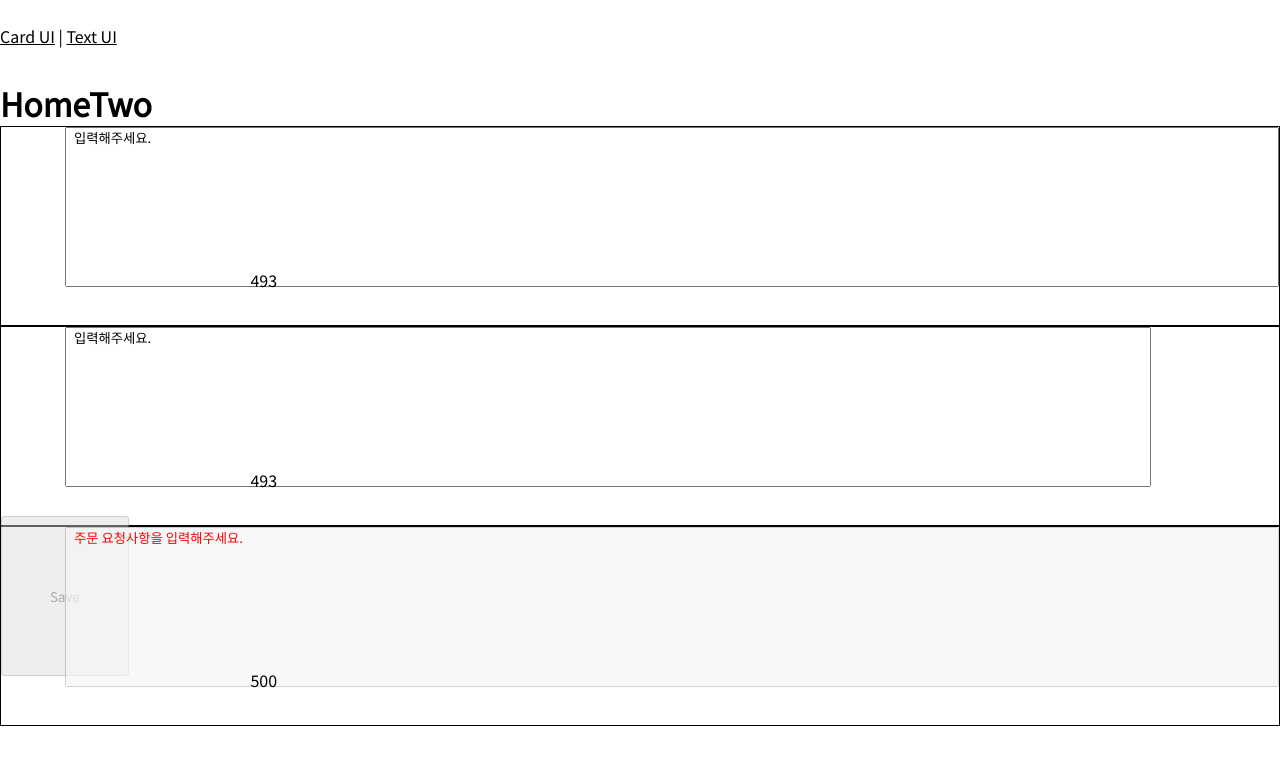
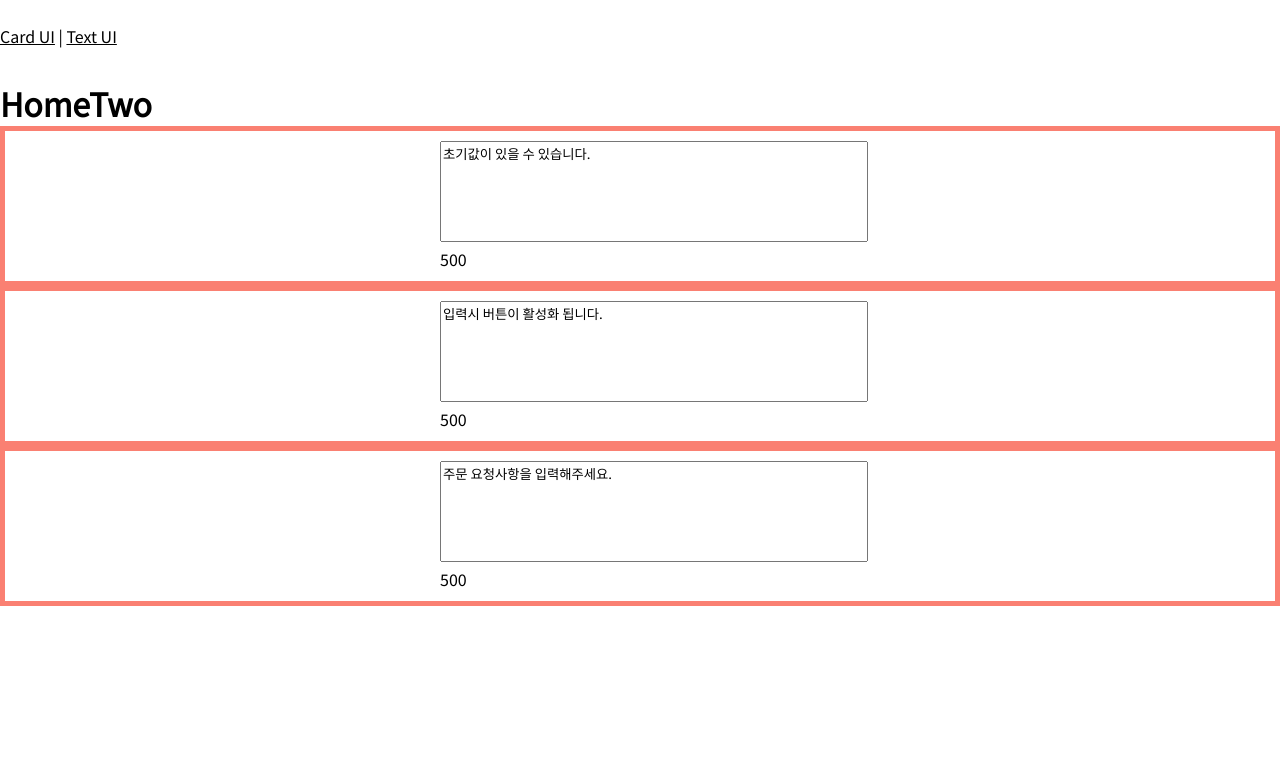
Before and after one commit to Romanus93/component-ui-using-sass, a Vue app: page /TextUi in a window 1280 px wide. Shown: the top 764 px of the page. Built offline with nearby package versions, Linux system fonts and the light colour scheme.

Commit message:
textarea-ui setting

```diff
--- a/src/assets/scss/cardUi.scss
+++ b/src/assets/scss/cardUi.scss
@@ -1,4 +1,4 @@
-.main {
+.car-ui {
   width: 100vw;
   max-width: 100%;
   section {
--- a/src/components/CardCol.vue
+++ b/src/components/CardCol.vue
@@ -25,13 +25,11 @@
 
 <script>
 import UserRating from "./UserRating.vue";
-import SassVue from "./SassVue.vue";
 
 export default {
   name: "cardCol",
   components: {
     UserRating,
-    SassVue,
   },
   created() {
     console.log(1, this.card.imgUrl);
--- a/src/components/InputUi.vue
+++ /dev/null
@@ -1,121 +0,0 @@
-<template>
-  <div class="text-btn-box flex">
-    <div class="text-box" :class="{ 'text-box-with-btn': btnShow }">
-      <textarea
-        :placeholder="textPlaceholder"
-        maxlength="500"
-        v-model="characters"
-        :readonly="textReadonly"
-        :disabled="textDisabled"
-        :rows="textRows"
-        :cols="textCols"
-        :style="
-          placeholderColor ? { '--placeholder-color': placeholderColor } : {}
-        "
-      ></textarea>
-      <span class="counter">
-        {{ charactersLeft }}
-      </span>
-    </div>
-    <div class="btn-box" v-if="btnShow">
-      <button class="button--save" type="button" :disabled="disableButton">
-        Save
-      </button>
-    </div>
-  </div>
-</template>
-
-<script>
-export default {
-  name: "InputUi",
-  props: {
-    textareaType: {
-      type: String,
-    },
-  },
-  created() {
-    console.log("created", this.disableButton);
-    if (this.textareaType == "one") {
-    } else if (this.textareaType == "two") {
-      this.btnShow = true;
-    } else {
-      this.characters = "";
-      this.textDisabled = true;
-      this.textReadonly = true;
-      this.textPlaceholder = "주문 요청사항을 입력해주세요.";
-      this.placeholderColor = "red";
-    }
-  },
-  data() {
-    return {
-      text: "",
-      characters: "입력해주세요.",
-      textDisabled: false,
-      textReadonly: false,
-      textPlaceholder: "placeholder",
-      textRows: 10,
-      textCols: 20,
-      placeholderColor: "black",
-      btnShow: false,
-    };
-  },
-  computed: {
-    charactersLeft() {
-      let char = this.characters.length;
-      let limit = 500;
-      return limit - char;
-    },
-    disableButton() {
-      if (this.characters == "입력해주세요.") {
-        return true;
-      } else {
-        return false;
-      }
-    },
-  },
-};
-</script>
-
-<style scoped>
-.text-btn-box {
-  width: 100%;
-  border: 1px solid;
-  height: 25vh;
-}
-
-.text-box {
-  width: 95%;
-  margin-left: 5%;
-}
-
-.text-box textarea {
-  width: 100%;
-  resize: none;
-  height: 20vh;
-  padding: 0 0.5rem;
-}
-
-textarea::placeholder {
-  color: var(--placeholder-color);
-}
-
-.text-box .counter {
-  position: relative;
-  right: -11.6rem;
-  bottom: 1.5rem;
-}
-
-.btn-box {
-  width: 10%;
-  height: 20vh;
-}
-
-.button--save {
-  width: 100%;
-  height: 100%;
-}
-
-.text-box-with-btn {
-  width: 85%;
-}
-</style>
--- /dev/null
+++ b/src/components/MultiLineText.vue
@@ -0,0 +1,99 @@
+<template>
+  <li class="multi-line-text-container">
+    <div
+      class="multi-line-text"
+      :class="{ 'multi-line-text-with-btn': textarea.isButton }"
+    >
+      <textarea
+        :placeholder="textarea.placeholder"
+        :maxlength="textarea.maxlength"
+        v-model="characters"
+        :readonly="textarea.readonly"
+        :disabled="textarea.disabled"
+        rows="5"
+        cols="50"
+        :style="
+          textarea.placeholderColor
+            ? { '--placeholder-color': textarea.placeholderColor }
+            : {}
+        "
+      ></textarea>
+      <span class="character-counter">
+        {{ characterCounter }}
+      </span>
+    </div>
+    <div class="btn-box" v-if="textarea.isButton">
+      <button class="btn--save" type="button">Save</button>
+    </div>
+  </li>
+</template>
+
+<script>
+export default {
+  name: "MultiLineText",
+  props: {
+    textarea: {
+      type: Object,
+    },
+  },
+  created() {
+    console.log(this.textarea);
+  },
+  data() {
+    return {
+      characters: "",
+    };
+  },
+  computed: {
+    characterCounter() {
+      let char = this.characters.length;
+      let limit = 500;
+      return limit - char;
+    },
+    // disableButton() {
+    //   if (this.characters == "입력해주세요.") {
+    //     return true;
+    //   } else {
+    //     return false;
+    //   }
+    // },
+  },
+};
+</script>
+
+<style scoped>
+.multi-line-text-container {
+  width: 100%;
+  border: 5px solid salmon;
+}
+
+.multi-line-text {
+  width: 400px;
+  margin: 10px auto;
+}
+
+.multi-line-text textarea {
+  resize: none;
+}
+
+textarea::placeholder {
+  color: var(--placeholder-color);
+}
+
+.multi-line-text .counter {
+}
+
+.btn-box {
+  width: 400px;
+  margin: 0 auto;
+  border: 5px seagreen solid;
+}
+
+.btn--save {
+  width: 50px;
+  height: 30px;
+}
+
+.multi-line-text-with-btn {
+}
+</style>
--- a/src/components/SassVue.vue
+++ b/src/components/forPractice/SassVue.vue
@@ -2,7 +2,7 @@
   <div class="container1">
     <h1 class="head">hi-I'm sass</h1>
     <div class="container2">
-      <h2 class="title">재밌는데 어려운 씨바것</h2>
+      <h2 class="title">재밌는데 어려운</h2>
     </div>
     <div class="box1">
       <h1>Lorem ipsum</h1>
@@ -17,6 +17,5 @@
 </template>
 
 <style lang="scss" scoped>
-@import "../assets/scss/sass.scss";
-// @import "~@/assets/scss/sass.scss";
+@import "../../assets/scss/sass.scss";
 </style>
--- a/src/pages/CardUi.vue
+++ b/src/pages/CardUi.vue
@@ -1,5 +1,5 @@
 <template>
-  <div class="main">
+  <main class="card-ui">
     <section>
       <h2>col - card</h2>
       <ul class="cards--col">
@@ -12,7 +12,7 @@
         <card-row v-for="item in items" :key="item.id" :card="item" />
       </ul>
     </section>
-  </div>
+  </main>
 </template>
 
 <script>
--- a/src/pages/TextUi.vue
+++ b/src/pages/TextUi.vue
@@ -1,27 +1,80 @@
 <template>
-  <div>
+  <main class="multi-line-text-ui">
     <h1>HomeTwo</h1>
-    <input-ui textareaType="one"></input-ui>
-    <input-ui textareaType="two"></input-ui>
-    <input-ui textareaType="three"></input-ui>
-  </div>
+    <ul>
+      <multi-line-text
+        v-for="item in items"
+        :key="item.id"
+        :textarea="item"
+      ></multi-line-text>
+    </ul>
+  </main>
 </template>
 
 <script>
-import InputUi from "/src/components/InputUi.vue";
+import MultiLineText from "../components/MultiLineText.vue";
 
 export default {
   name: "TextUi",
   components: {
-    InputUi,
+    MultiLineText,
   },
-  data() {
-    return {};
+  data: () => {
+    return {
+      items: [
+        {
+          id: 1,
+          type: "base",
+          name: "textarea",
+          text: "",
+          placeholder: "초기값이 있을 수 있습니다.",
+          characters: "입력해주세요.",
+          cols: 50,
+          rows: 5,
+          maxlength: 500,
+          placeholderColor: "black",
+          readonly: false,
+          disabled: false,
+          isButton: false,
+        },
+        {
+          id: 2,
+          type: "base",
+          name: "textarea",
+          text: "",
+          placeholder: "입력시 버튼이 활성화 됩니다.",
+          characters: "입력해주세요.",
+          cols: 50,
+          rows: 5,
+          placeholderColor: "black",
+          readonly: false,
+          disabled: false,
+          isButton: false,
+        },
+        {
+          id: 3,
+          type: "base",
+          name: "textarea",
+          text: "",
+          placeholder: "주문 요청사항을 입력해주세요.",
+          characters: "입력해주세요.",
+          cols: 50,
+          rows: 5,
+          placeholderColor: "black",
+          readonly: false,
+          disabled: false,
+          isButton: false,
+        },
+      ],
+    };
   },
 };
 </script>
 
 
 
-<style scoped>
+<style lang="scss" scoped>
+.multi-line-text-ui {
+  width: 100vw;
+}
 </style>
```
Also changed, not shown: src/components/forPractice/CardUi.vue (renamed from src/components/CardUi.vue).
